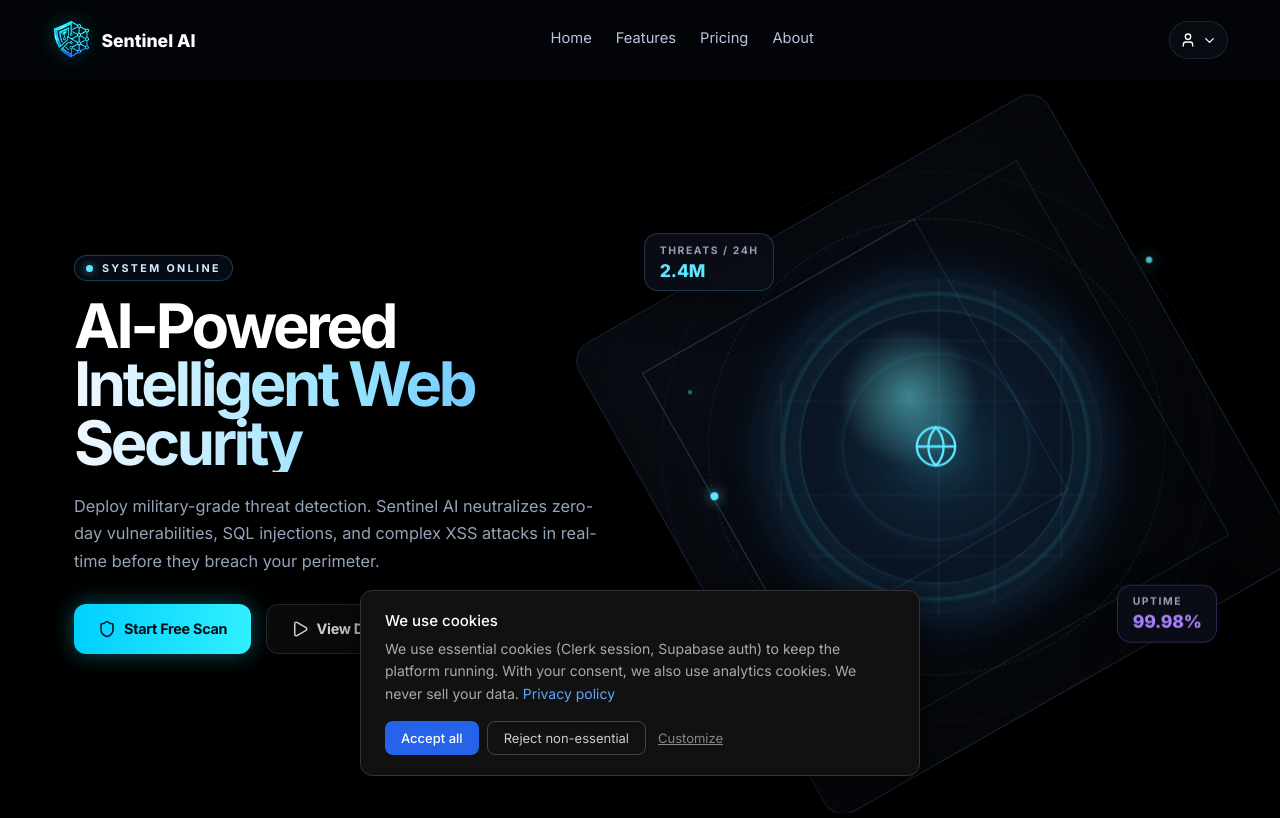
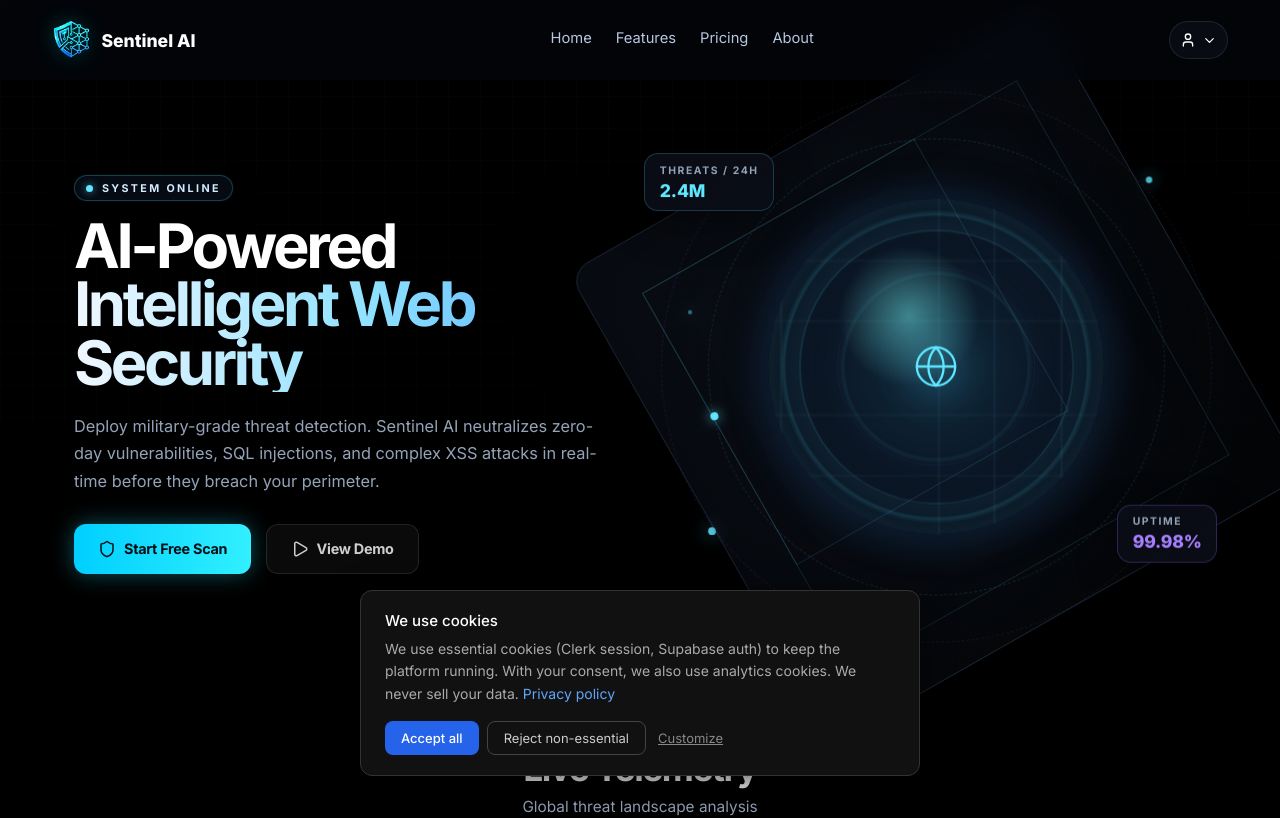
Before and after one commit to SumitKasaudhan/sentinel-ai-frontend, a Next.js app: page / in a window 1280 px wide. Shown: the top 818 px of the page. Built offline with nearby package versions, Linux system fonts and the light colour scheme.

Commit message:
fix: dashboard layout gap (Clerk dev-mode padding override + skeleton content area)

```diff
--- a/app/globals.css
+++ b/app/globals.css
@@ -46,3 +46,7 @@
 @import "../styles/dashboard/layout/dashboard-responsive.css";
 
 @import "../styles/dashboard/settings/settings.css";
+
+body {
+   padding-top: 0 !important;
+}
--- a/components/layout/dashboard-layout/DashboardLayout.tsx
+++ b/components/layout/dashboard-layout/DashboardLayout.tsx
@@ -99,6 +99,9 @@ if (!isLoaded) {
       <SidebarSkeleton />
       <div className="dashboard-main">
         <NavbarSkeleton />
+        <main className="dashboard-content">
+          <div className="dashboard-content-inner" />
+        </main>
       </div>
     </div>
   );
```
